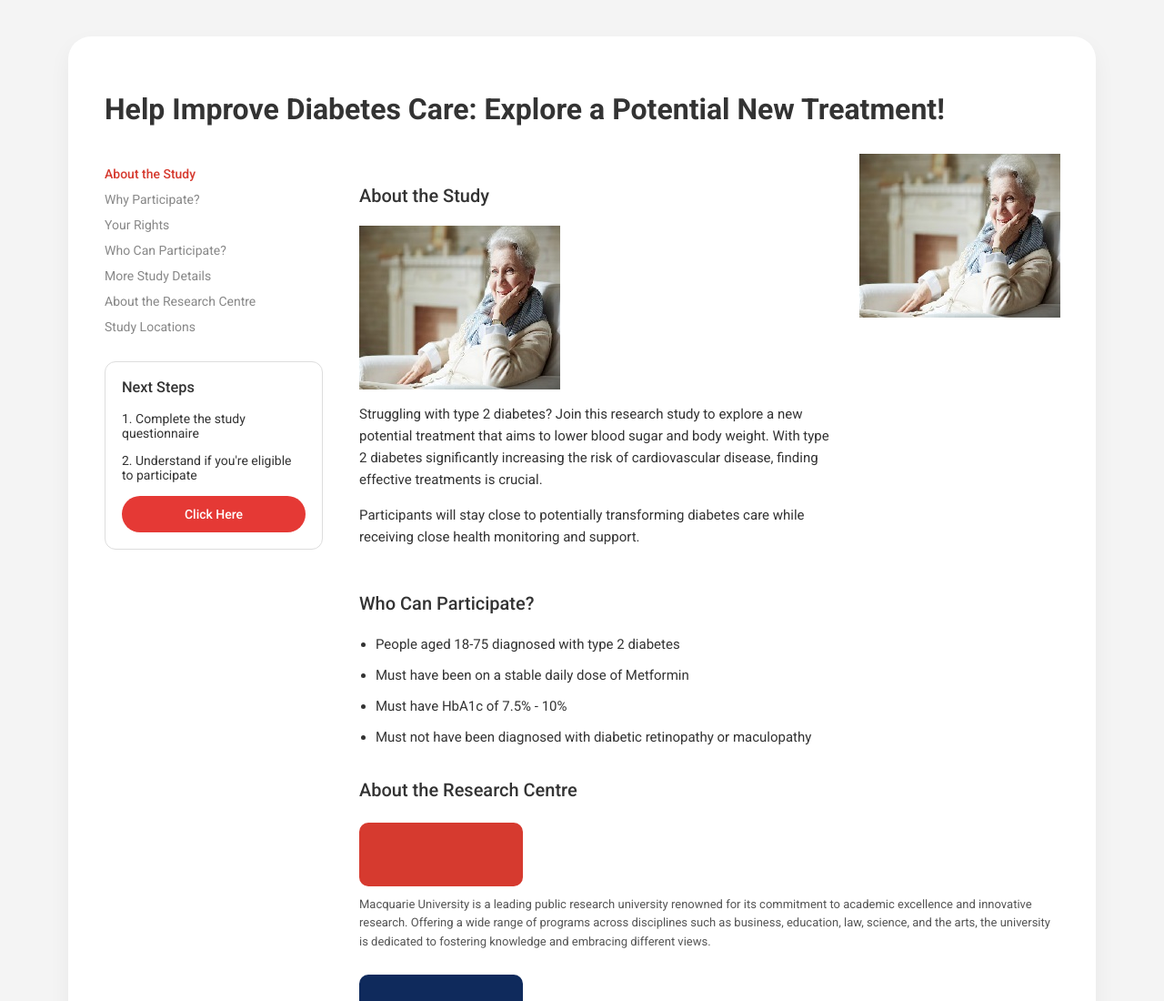
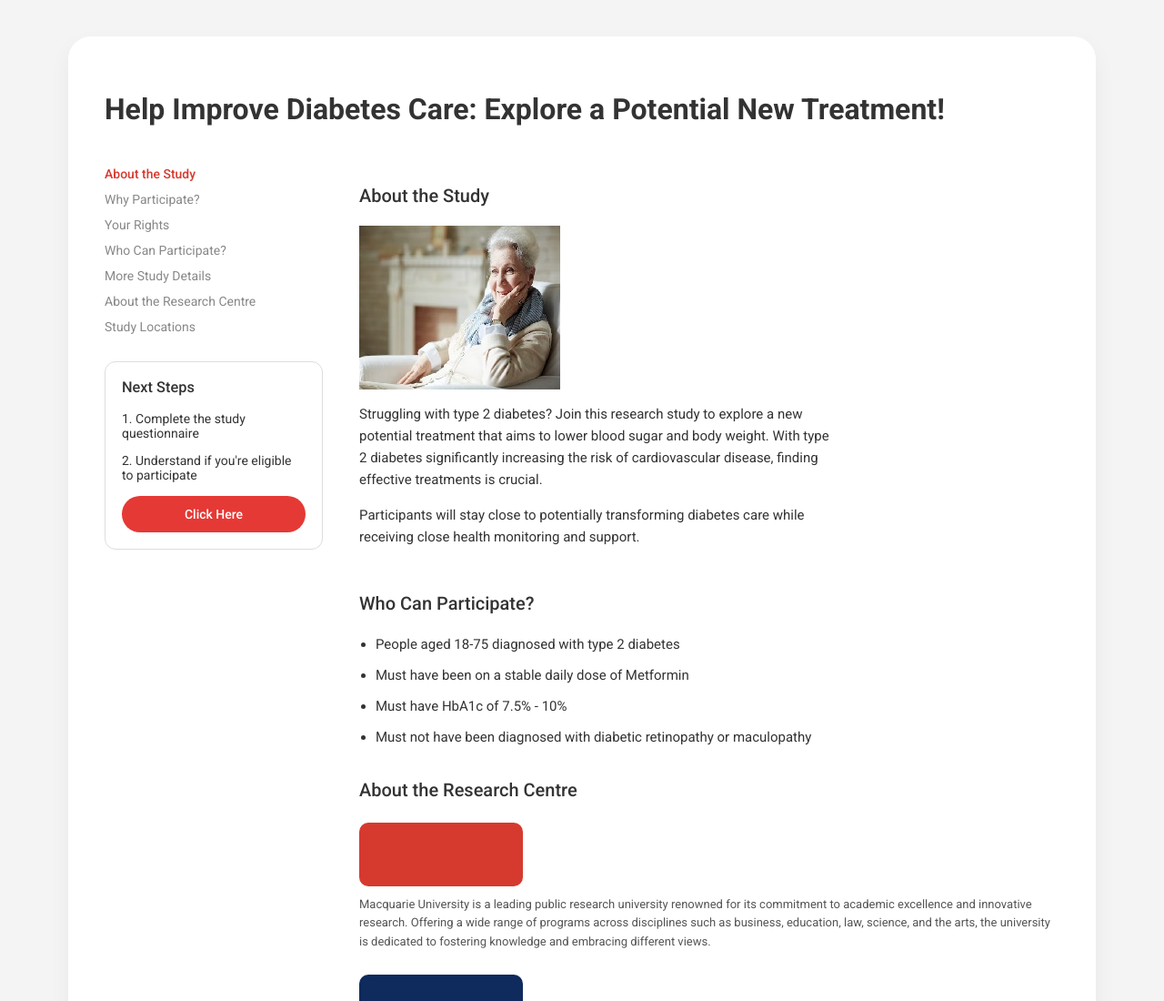
Before and after one commit to dpsulitresume-web/dpsulitapps, a plain HTML site: page index.html in a window 1280 px wide. Shown: the top 1100 px of the page at 91% size. Drawn offline with Linux system fonts and the light colour scheme.

Commit message:
Update index.html

```diff
--- a/index.html
+++ b/index.html
@@ -218,8 +218,6 @@
                     </p>
                 </div>
 
-                <div class="image-placeholder"><img src="smiling_pict.jpg" alt="Description of image"></div>
-
             </div>
 
             <h2>Who Can Participate?</h2>
```
